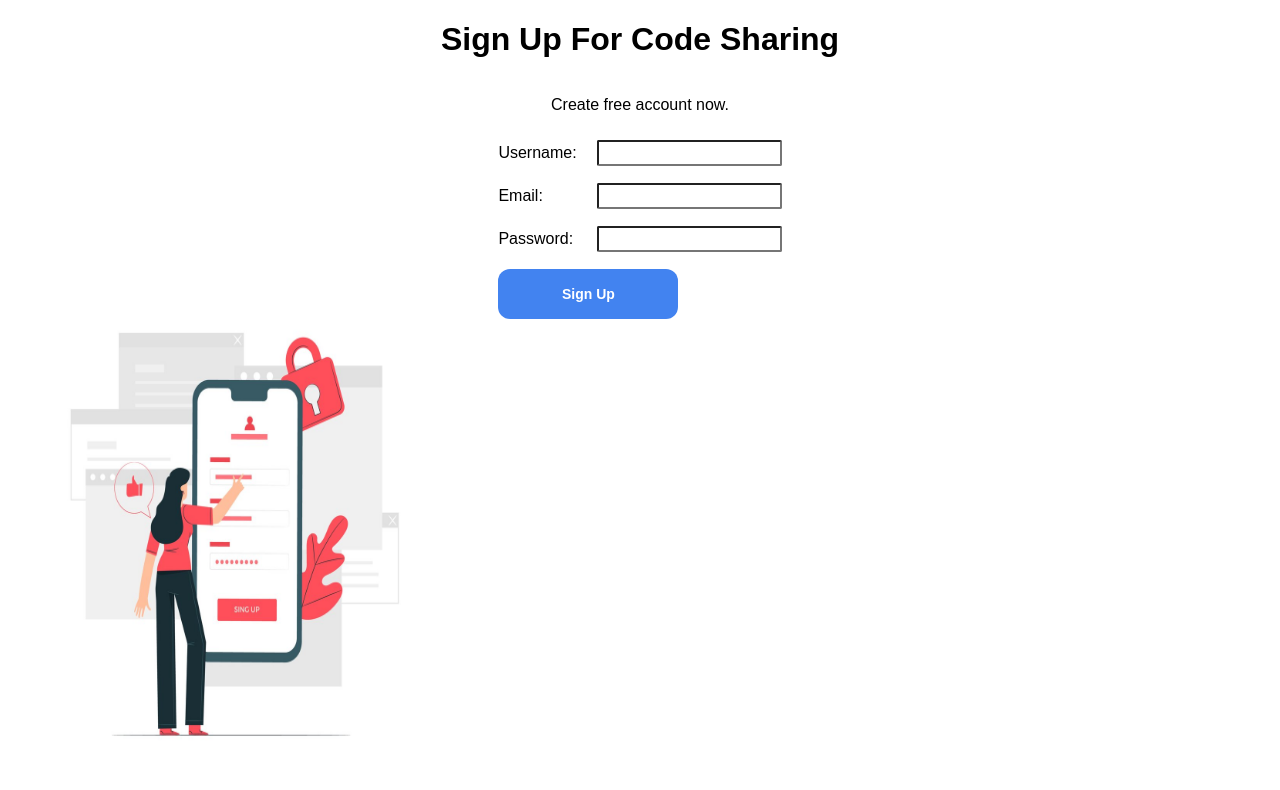
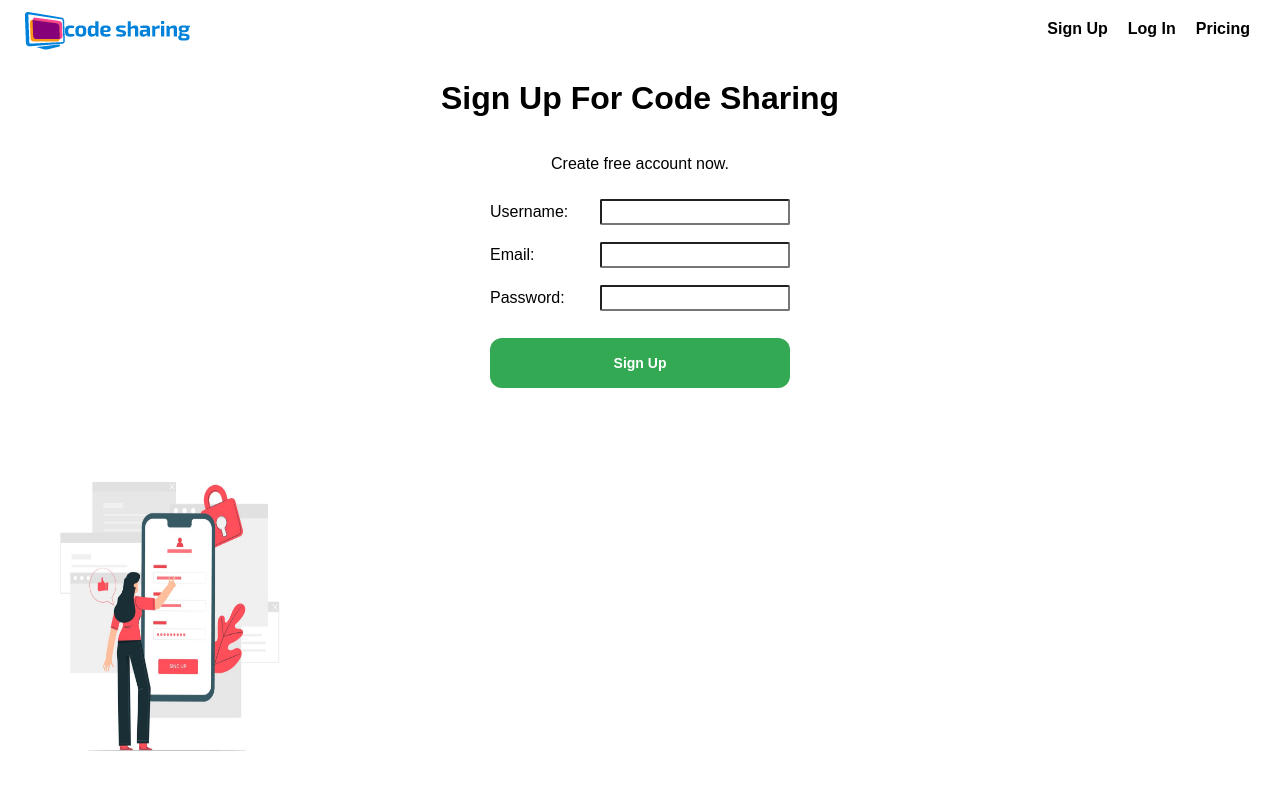
Before and after one commit to liya-oz/code-sharing, a React (Create React App) app in the folder project/: page /signup in a window 1280 px wide. Shown: the top 790 px of the page. Built offline with nearby package versions, Linux system fonts and the light colour scheme.

Commit message:
update the code

```diff
--- a/project/src/App.js
+++ b/project/src/App.js
@@ -3,11 +3,13 @@ import { BrowserRouter as Router, Route, Routes } from "react-router-dom";
 import StartPage from "./pages/StartPage";
 import MainPage from "./pages/MainPage";
 import SignUpPage from "./pages/SignUpPage";
+import Navbar from "./components/Navbar";
 
 function App() {
   return (
     <div className="App">
       <Router>
+        <Navbar />
         <Routes>
           <Route path="/" element={<StartPage />} exact />
           <Route path="/main" element={<MainPage />} exact />
--- a/project/src/components/Button.css
+++ b/project/src/components/Button.css
@@ -1,4 +1,4 @@
-button{
+.custom-btn{
 width: 180px;
 height: 50px;
 background-color: #4283f0;
@@ -8,6 +8,3 @@ border: none;
 font-size: 14px;
 font-weight: 700;
 }
-.home-button {
-  background-color: #33a953;
-}
--- a/project/src/components/Button.js
+++ b/project/src/components/Button.js
@@ -1,5 +1,5 @@
 import "./Button.css";
-const Button = ({ onClick, label , className}) => {
-  return <button onClick={onClick} className={className}> {label} </button>;
+const Button = ({ onClick, label }) => {
+  return <button onClick={onClick} className="custom-btn"> {label} </button>;
 };
 export default Button;
--- a/project/src/components/Navbar.css
+++ b/project/src/components/Navbar.css
@@ -1,7 +1,8 @@
 nav {
   padding-top: 10px;
   padding-right: 20px;
-    text-decoration: none;
+  padding-left: 20px;
+  text-decoration: none;
 
 }
 
@@ -12,6 +13,10 @@ nav {
   margin: 0;
   padding: 0;
 }
+ .navbar-list :first-child{
+  margin-right: auto;
+
+ }
 
 .navbar-item  {
   color:black;
--- a/project/src/components/Navbar.js
+++ b/project/src/components/Navbar.js
@@ -1,11 +1,15 @@
 import React from "react";
 import { Link } from "react-router-dom";
 import "./Navbar.css";
+import logoImage from '../images/logo.png'
 
 const Navbar = () => {
   return (
     <nav>
       <ul className="navbar-list">
+        <Link to="/" className="logo-link">
+          <img src={logoImage} alt="Logo" className="logo-image" />
+        </Link>
         <Link to="/signup" style={{ textDecoration: "none" }}>
           <li className="navbar-item">Sign Up</li>
         </Link>
--- a/project/src/components/SignUp.css
+++ b/project/src/components/SignUp.css
@@ -11,7 +11,7 @@
   justify-content: space-between;
   align-items: center;
   margin-bottom: 17px;
-  width: 100%;
+  width: 300px;
 }
 input{
     height: 20px;
@@ -28,3 +28,14 @@ label {
 input {
   flex: 1;
 }
+.submit-btn{
+width: 100%;
+height: 50px;
+background-color: #33a953;
+border-radius: 12px;
+color:white;
+border: none;
+font-size: 14px;
+font-weight: 700;
+margin-top: 10px;
+}
--- a/project/src/components/SignUp.js
+++ b/project/src/components/SignUp.js
@@ -57,9 +57,7 @@ const SignUp = ({ onSignup }) => {
             required
           />
         </div>
-        <div>
-          <button type="submit">Sign Up</button>
-        </div>
+          <button type="submit" className="submit-btn">Sign Up</button>
       </form>
     </div>
   );
--- a/project/src/pages/MainPAge.js
+++ b/project/src/pages/MainPAge.js
@@ -10,9 +10,9 @@ const MainPage = () => {
   return (
     <div className="container">
       <div className="btn-container">
-        <Link to="/" >
+        {/* <Link to="/" >
           <Button label="Home" className="home-button" />
-        </Link>
+        </Link> */}
         <Button label="Save" />
         <Button label="Share" />
       </div>
--- a/project/src/pages/SignUpPage.css
+++ b/project/src/pages/SignUpPage.css
@@ -5,9 +5,9 @@ p{
     font-size: 16px;
 }
 
-img{
-    width: 30%;
-    height: 60%;
+.signUpImg{
+    width: 20%;
+    height: 40%;
     position: absolute;
     bottom: 20px;
     left: 40px;
--- a/project/src/pages/SignUpPage.js
+++ b/project/src/pages/SignUpPage.js
@@ -15,7 +15,7 @@ return (
       Create free account now.
     </p>
     <SignUp onSignup={handleSignup} />
-    <img src={signupImage} alt="sharing-code" />
+    <img src={signupImage} alt="sharing-code" className="signUpImg"/>
   </div>
 );
 }
--- a/project/src/pages/StartPage.css
+++ b/project/src/pages/StartPage.css
@@ -11,6 +11,7 @@ height: 100%;
 .start-page-header{
 font-size: 40px;
 text-shadow: 2px 2px 4px rgba(0, 0, 0, 0.3);
+margin-top: -5px;
 }
 
 .start-page-paragraph{
--- a/project/src/pages/StartPage.js
+++ b/project/src/pages/StartPage.js
@@ -3,12 +3,10 @@ import { Link } from "react-router-dom";
 import startImage from "../images/1.jpg";
 import Button from "../components/Button";
 import "./StartPage.css";
-import Navbar from "../components/Navbar";
 
 const StartPage = () => {
   return (
     <div>
-      <Navbar />
       <div className="start-page-container">
         <h2 className="start-page-header">
           Welcome to the Code Sharing Platform!
```
Also changed, not shown: project/src/images/logo.png.
